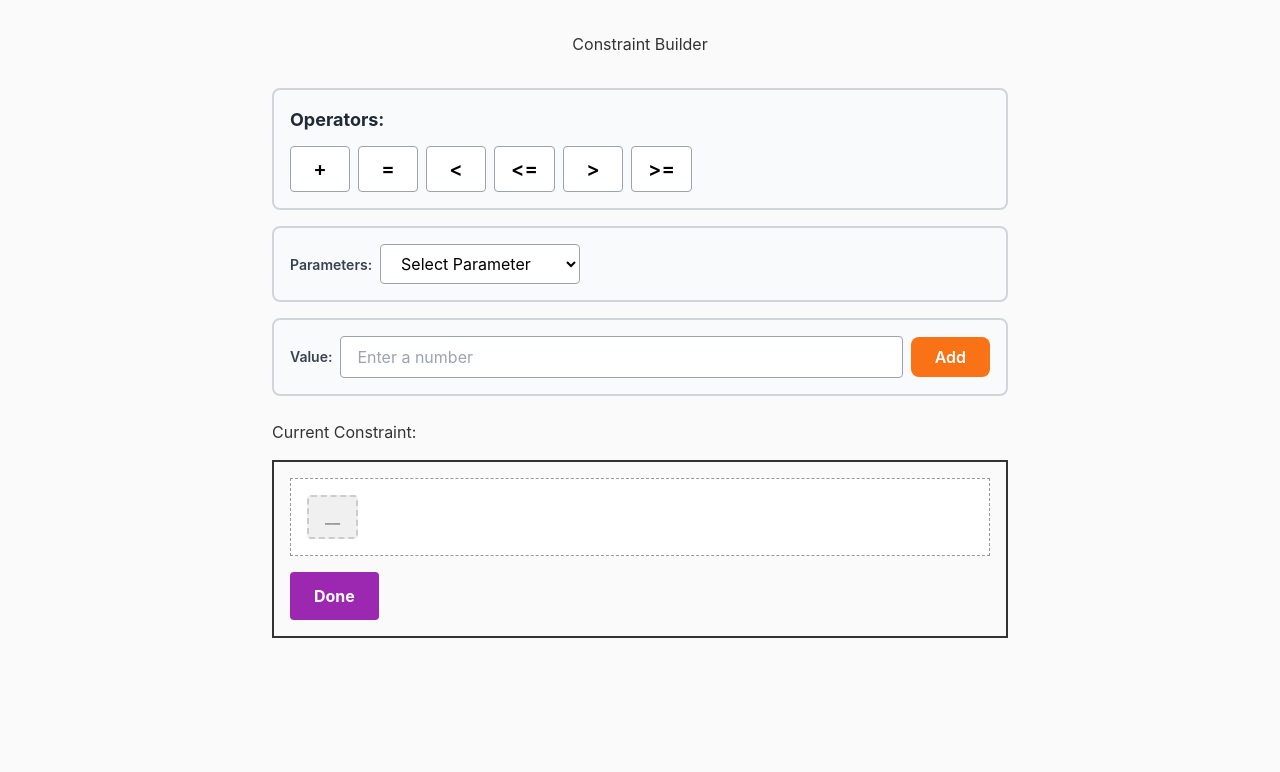
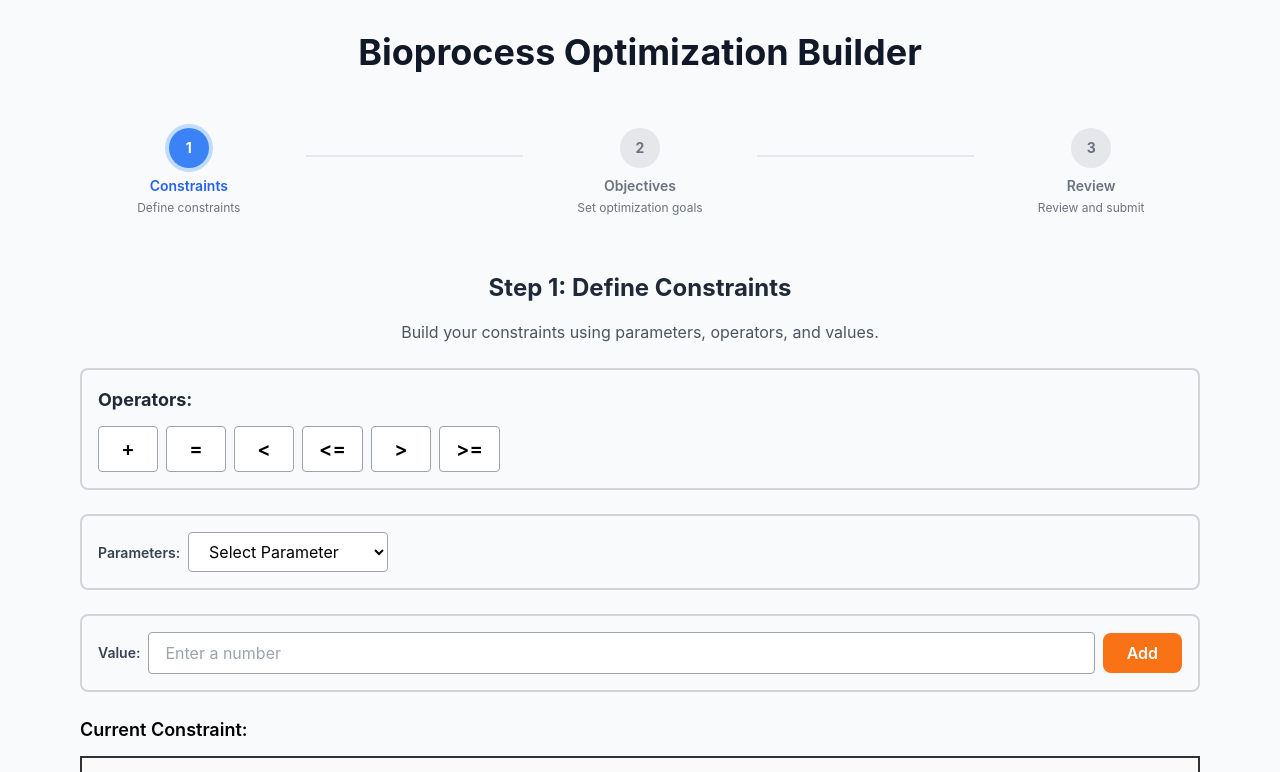
Before and after one commit to ilkermeliksitki/optimization-ui, a React (Vite) app: page / in a window 1280 px wide. Shown: the top 772 px of the page. Built offline with nearby package versions, Linux system fonts and the light colour scheme.

Commit message:
feat: integrate multi-step into main App
Changes to be committed:
	modified:   src/App.jsx

```diff
--- a/src/App.jsx
+++ b/src/App.jsx
@@ -1,21 +1,29 @@
 import React, { useState } from 'react';
 import './App.css';
-import ConstraintBoard from '@/components/ConstraintBuilder/ConstraintBoard.jsx';
-import OperatorBar from '@/components/ConstraintBuilder/OperatorBar.jsx';
-import ParameterDropdown from '@/components/ConstraintBuilder/ParameterDropdown.jsx';
-import ValueInput from '@/components/ConstraintBuilder/ValueInput.jsx';
+import Stepper from '@/components/Stepper/Stepper.jsx';
+import MultiStepForm from '@/components/MultiStepForm/MultiStepForm.jsx';
+import ConstraintBuilderStep from '@/components/Steps/ConstraintBuilderStep.jsx';
+import ObjectiveBuilderStep from '@/components/Steps/ObjectiveBuilderStep.jsx';
+import ReviewStep from '@/components/Steps/ReviewStep.jsx';
 
 export default function App() {
-    // store all saved constraint
+    const [currentStep, setCurrentStep] = useState(0);
     const [savedConstraints, setSavedConstraints] = useState([]);
-
-    // store current tokens on the ConstraintBoard
+    const [savedObjectives, setSavedObjectives] = useState([]);
     const [tokens, setTokens] = useState([
         { type: 'placeholder', value: null, id: 1 },
     ]);
     const [nextId, setNextId] = useState(2);
 
-    // handler for adding tokens to the ConstraintBoard from the OperatorBar or ParameterDropdown
+    const availableOutputs = ['growth_rate_h-1', 'titer_g_L', 'yield_percent'];
+
+    const steps = [
+        { title: 'Constraints', description: 'Define constraints' },
+        { title: 'Objectives', description: 'Set optimization goals' },
+        { title: 'Review', description: 'Review and submit' }
+    ];
+
+    // Constraint handlers
     const handleAddToken = (tokenData) => {
         setTokens((prev) => {
             // find first placeholder index
@@ -24,7 +32,6 @@ export default function App() {
                 const newTokens = [...prev];
                 // replace placeholder with new token
                 newTokens[placeholderIndex] = { ...tokenData, id: nextId };
-
                 // only add new placeholder if there isn't one already
                 const hasPlaceholder = newTokens.some(t => t.type === 'placeholder');
                 if (!hasPlaceholder) {
@@ -43,32 +50,26 @@ export default function App() {
     const handleRemoveToken = (id) => {
         setTokens((prev) => {
             const newTokens = prev.map(t =>
-                t.id === id
-                ? { type: 'placeholder', value: null, id: t.id }
-                : t
+                t.id === id ? { type: 'placeholder', value: null, id: t.id } : t
             );
-
             // clean the extra placeholders. keep only one at the end
             const placeholderIndices = [];
             newTokens.forEach((t, idx) => {
-                if (t.type === 'placeholder') {
+                if (t.type === 'placeholder')
                     placeholderIndices.push(idx);
-                }
             });
-
             // if multiple placeholders, remove all except the last one
             if (placeholderIndices.length > 1) {
-                const filtered = newTokens.filter((t, idx) => {
+                return newTokens.filter((t, idx) => {
                     if (t.type === 'placeholder') {
                         return idx === placeholderIndices[placeholderIndices.length - 1];
                     }
                     return true;
                 });
-                return filtered;
             }
             return newTokens;
         });
-    }
+    };
 
     // handler for operator click (wrappper)
     const handleOperatorClick = (operator) => {
@@ -84,7 +85,6 @@ export default function App() {
         handleAddToken({ type: 'value', value: value });
     };
 
-    // handler for Done button click
     const handleDone = (result) => {
         if (result.isValid) {
             // save the constraint
@@ -93,12 +93,10 @@ export default function App() {
             // reset the constraint board
             setTokens([{ type: 'placeholder', value: null, id: nextId }]);
             setNextId(nextId + 1);
-
-            alert('Constraint saved: ' + JSON.stringify(result.constraint));
+            alert('✅ Constraint added successfully!');
         } else {
-            alert('Invalid constraint. Please complete the expression.');
+            alert(`❌ Invalid constraint: ${result.error}`);
         }
-        // TODO: send to backend simulation (will be mocked)
     };
 
     const handleDeleteConstraint = (index) => {
@@ -113,73 +111,103 @@ export default function App() {
         let currentId = nextId;
         const loadedTokens = constraintToEdit.map(token => {
             const newToken = { ...token, id: currentId };
-            currentId += 1;
+            currentId++;
             return newToken;
         });
 
         // add a placeholder at the end
         loadedTokens.push({ type: 'placeholder', value: null, id: currentId });
-        currentId += 1;
+        currentId++;
 
         // set tokens
         setTokens(loadedTokens);
         setNextId(currentId);
+        setSavedConstraints(prev => prev.filter((_, i) => i !== index));
+    };
 
-        // remove from saved constraints
-        setSavedConstraints((prev) => prev.filter((_, idx) => idx !== index));
+    // Objective handlers
+    const handleAddObjective = (objective) => {
+        setSavedObjectives(prev => [...prev, objective]);
+        alert(`✅ Objective added: ${objective.type} ${objective.parameter}`);
+    };
+
+    const handleDeleteObjective = (index) => {
+        setSavedObjectives(prev => prev.filter((_, i) => i !== index));
+    };
+
+    const handleSubmit = (response) => {
+        console.log('Simulation response:', response);
     };
 
     return (
-        <div className="app-container">
-            <h1>Constraint Builder</h1>
-            <OperatorBar onOperatorClick={handleOperatorClick} />
-            <ParameterDropdown onParameterSelect={handleParameterSelect} />
-            <ValueInput onValueSubmit={handleValueSubmit} />
+        <div className="min-h-screen bg-gray-50 py-8">
+            <div className="max-w-6xl mx-auto px-4">
+                <h1 className="text-4xl font-bold text-center text-gray-900 mb-8">
+                    Bioprocess Optimization Builder
+                </h1>
 
-            { /* show saved constraints */ }
-            {savedConstraints.length > 0 && (
-                <div className="saved-constraints">
-                    <h2>Saved Constraints:</h2>
-                    {savedConstraints.map((constraint, idx) => (
-                        <div key={idx} className="saved-constraint">
-                            <div className="constraint-display">
-                                {constraint.map((token, tokenIdx) => (
-                                    <span
-                                        key={tokenIdx}
-                                        className={`token token-${token.type}`}
-                                    >
-                                        {token.value}
-                                    </span>
-                                ))}
-                            </div>
-                            <div className="constraint-actions">
-                                <button
-                                    onClick={() => handleEditConstraint(idx)}
-                                    className="edit-button"
-                                    data-testid={`edit-constraint-${idx}`}
-                                >
-                                    Edit
-                                </button>
-                                <button
-                                    onClick={() => handleDeleteConstraint(idx)}
-                                    className="delete-button"
-                                    data-testid={`delete-constraint-${idx}`}
-                                >
-                                    Delete
-                                </button>
-                            </div>
-                        </div>
-                    ))}
+                <Stepper steps={steps} currentStep={currentStep} />
+
+                <div className="mt-8">
+                    {currentStep === 0 && (
+                        <ConstraintBuilderStep
+                            tokens={tokens}
+                            savedConstraints={savedConstraints}
+                            onOperatorClick={handleOperatorClick}
+                            onParameterSelect={handleParameterSelect}
+                            onValueSubmit={handleValueSubmit}
+                            onRemoveToken={handleRemoveToken}
+                            onDone={handleDone}
+                            onEditConstraint={handleEditConstraint}
+                            onDeleteConstraint={handleDeleteConstraint}
+                        />
+                    )}
+
+                    {currentStep === 1 && (
+                        <ObjectiveBuilderStep
+                            savedObjectives={savedObjectives}
+                            availableOutputs={availableOutputs}
+                            onAddObjective={handleAddObjective}
+                            onDeleteObjective={handleDeleteObjective}
+                        />
+                    )}
+
+                    {currentStep === 2 && (
+                        <ReviewStep
+                            savedConstraints={savedConstraints}
+                            savedObjectives={savedObjectives}
+                            goToStep={setCurrentStep}
+                            onSubmit={handleSubmit}
+                        />
+                    )}
                 </div>
-            )}
 
-            { /* current working constraint board */ }
-            <h2>Current Constraint:</h2>
-            <ConstraintBoard
-                tokens={tokens}
-                onRemoveToken={handleRemoveToken}
-                onDone={handleDone}
-            />
+                {/* Navigation Buttons */}
+                <div className="flex justify-between mt-8">
+                    <button
+                        onClick={() => setCurrentStep(currentStep - 1)}
+                        disabled={currentStep === 0}
+                        data-testid="back-button"
+                        className={`flex items-center gap-2 px-6 py-2 rounded-lg font-semibold transition-all ${
+                            currentStep === 0
+                                ? 'invisible'
+                                : 'bg-gray-200 hover:bg-gray-300 text-gray-700'
+                        }`}
+                    >
+                        ← Back
+                    </button>
+
+                    {currentStep < 2 && (
+                        <button
+                            onClick={() => setCurrentStep(currentStep + 1)}
+                            data-testid="next-button"
+                            className="flex items-center gap-2 px-6 py-2 bg-blue-500 hover:bg-blue-600 text-white rounded-lg font-semibold transition-all"
+                        >
+                            Next →
+                        </button>
+                    )}
+                </div>
+            </div>
         </div>
     );
 }
```
